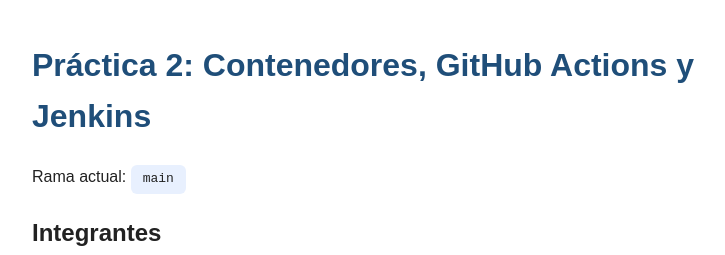
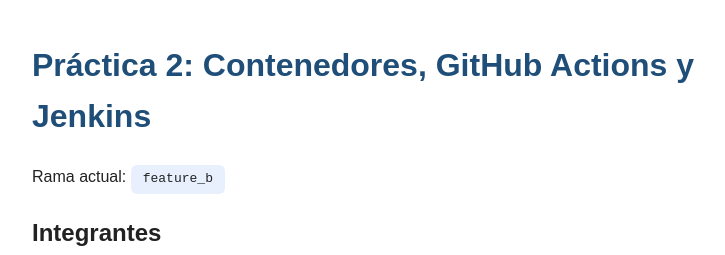
Before and after one commit to ElCopetes/Practica_2_Oseguera_Millan, a plain HTML site: page index.html in a window 1280 px wide. Shown: the top 255 px of the page, without its empty margins (258-983 px from the left). Drawn offline with Linux system fonts and the light colour scheme.

Commit message:
Corregir nombre de rama en html

```diff
--- a/index.html
+++ b/index.html
@@ -28,7 +28,7 @@
   <h1>Práctica 2: Contenedores, GitHub Actions y Jenkins</h1>
 
   <!-- Cambien este texto en cada rama: main / feature_a / feature_b -->
-  <p>Rama actual: <span class="rama">main</span></p>
+  <p>Rama actual: <span class="rama">feature_b</span></p>
 
   <h2>Integrantes</h2>
   <ul>
```
